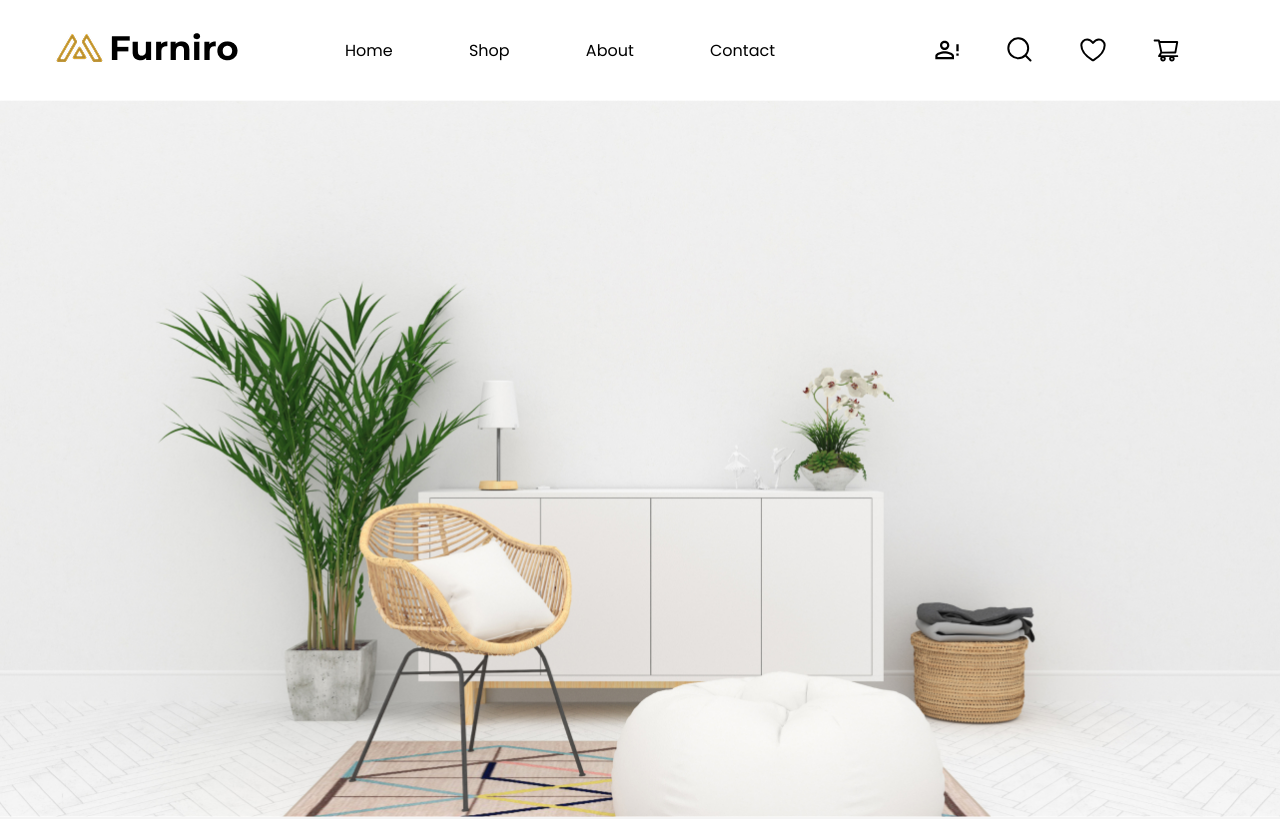
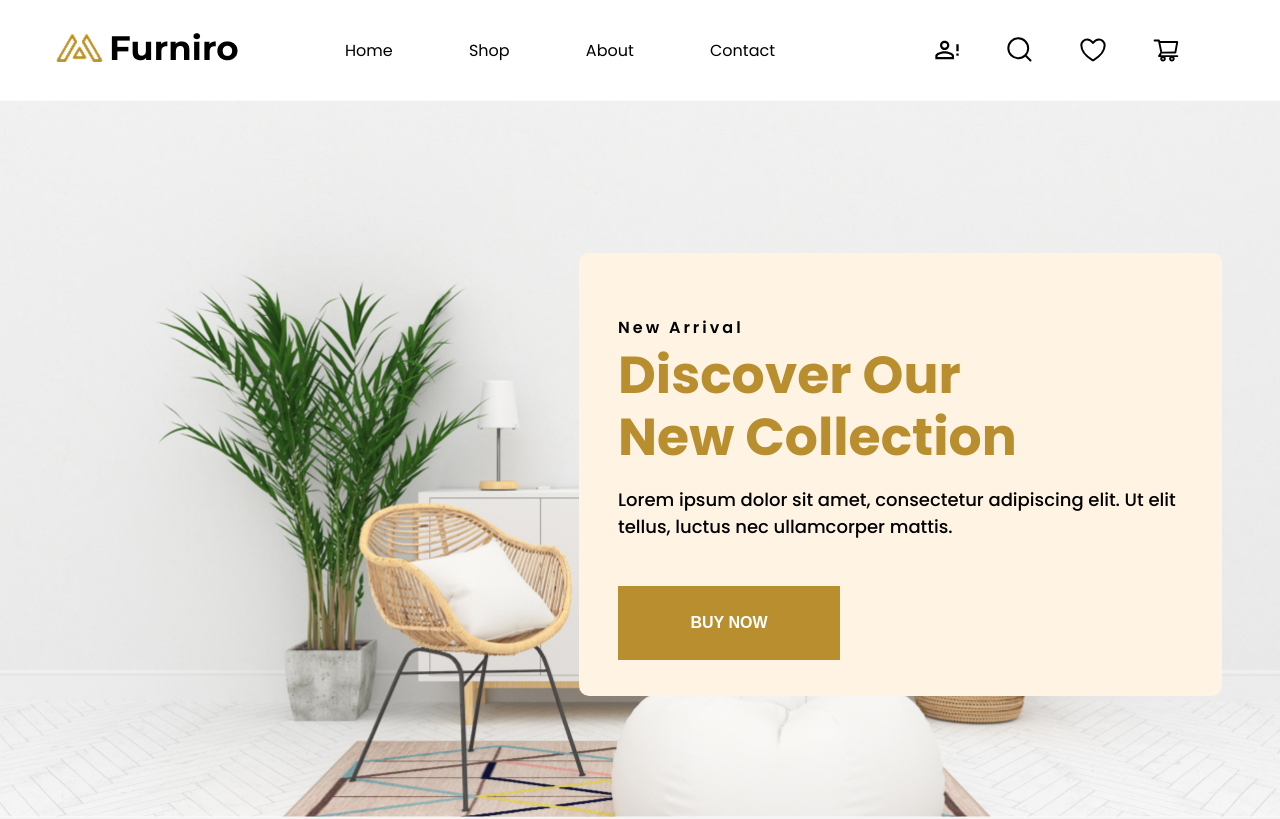
Before and after one commit to freund82/furnitureFurniro, a React (Vite) app: page / in a window 1280 px wide. Shown: the top 819 px of the page. Built offline with nearby package versions, Linux system fonts and the light colour scheme.

Commit message:
Готов header inner

```diff
--- a/src/index.css
+++ b/src/index.css
@@ -2,13 +2,17 @@
 
 :root{
     font-size:62.5%;
+    --white:#FFF;
     --black:#000;
     --grey:#F4F4F4;
     --darkGrey:#9F9F9F;
     --beige:#FFF3E3;
+    --lightBrown:#B88E2F;
     --14px:1.4rem;
     --16px:1.6rem;
+    --18px:1.8rem;
     --24px:2.4rem;
+    --52px:5.2rem;
 }
 
 body{
--- a/src/pages/Home.jsx
+++ b/src/pages/Home.jsx
@@ -6,7 +6,12 @@ export default function Home() {
     <>
       <Layout>
         <section className="header-inner">
-
+          <div className="header-inner-block">
+            <p className="header-inner-block-suptitle">New Arrival</p>
+            <h1 className="header-inner-block-title">Discover Our <br></br>New Collection</h1>
+            <p className="header-inner-block-text">Lorem ipsum dolor sit amet, consectetur adipiscing elit. Ut elit tellus, luctus nec ullamcorper mattis.</p>
+            <button className="header-inner-block-button">Buy Now</button>
+          </div>
         </section>
       </Layout>
     </>
--- a/src/pages/home.css
+++ b/src/pages/home.css
@@ -1,12 +1,60 @@
 & .header-inner{
+    position:relative;
     width: 100%;
     height:71.683rem;
     background-image: url("./../assets/images/header__inner.jpg");
     background-size: cover;
     background-repeat: no-repeat;
     background-position: center;
+    z-index:100;
 
+   & .header-inner-block{
+            position:absolute;
+            top:15.3rem;
+            right:5.8rem;
+            width:100%;
+            max-width:64.3rem;
+            height:44.3rem;
+            background-color: var(--beige);
+            border-radius:1rem;
+            padding: 6.2rem 4.3rem 3.7rem 3.9rem;
 
+            & .header-inner-block-suptitle{
+                font-size:var(--16px);
+                font-weight:600;
+                color:var(--black);
+                margin-bottom: 0.4rem;
+                letter-spacing: 0.3rem;
+                margin-top:0;
+            }
+            & .header-inner-block-title{
+                font-size:var(--52px);
+                font-weight:700;
+                color:var(--lightBrown);
+                margin-bottom: 1.7rem;
+                line-height:1.2;
+            }
+
+            & .header-inner-block-text{
+                font-size:var(--18px);
+                font-weight:500;
+                color:var(--black);
+                margin-bottom: 4.6rem;
+                margin-top:0;
+            }
+
+            & .header-inner-block-button{
+                width:22.2rem;
+                height:7.4rem;
+                border:none;
+                font-size:var(--16px);
+                text-transform:uppercase;
+                color:var(--white);
+                font-weight:bold;
+                background-color: var(--lightBrown);
+                cursor:pointer;
+            }
+        }
 }
  @media(max-width: 768px){
     & .header-inner{
```
